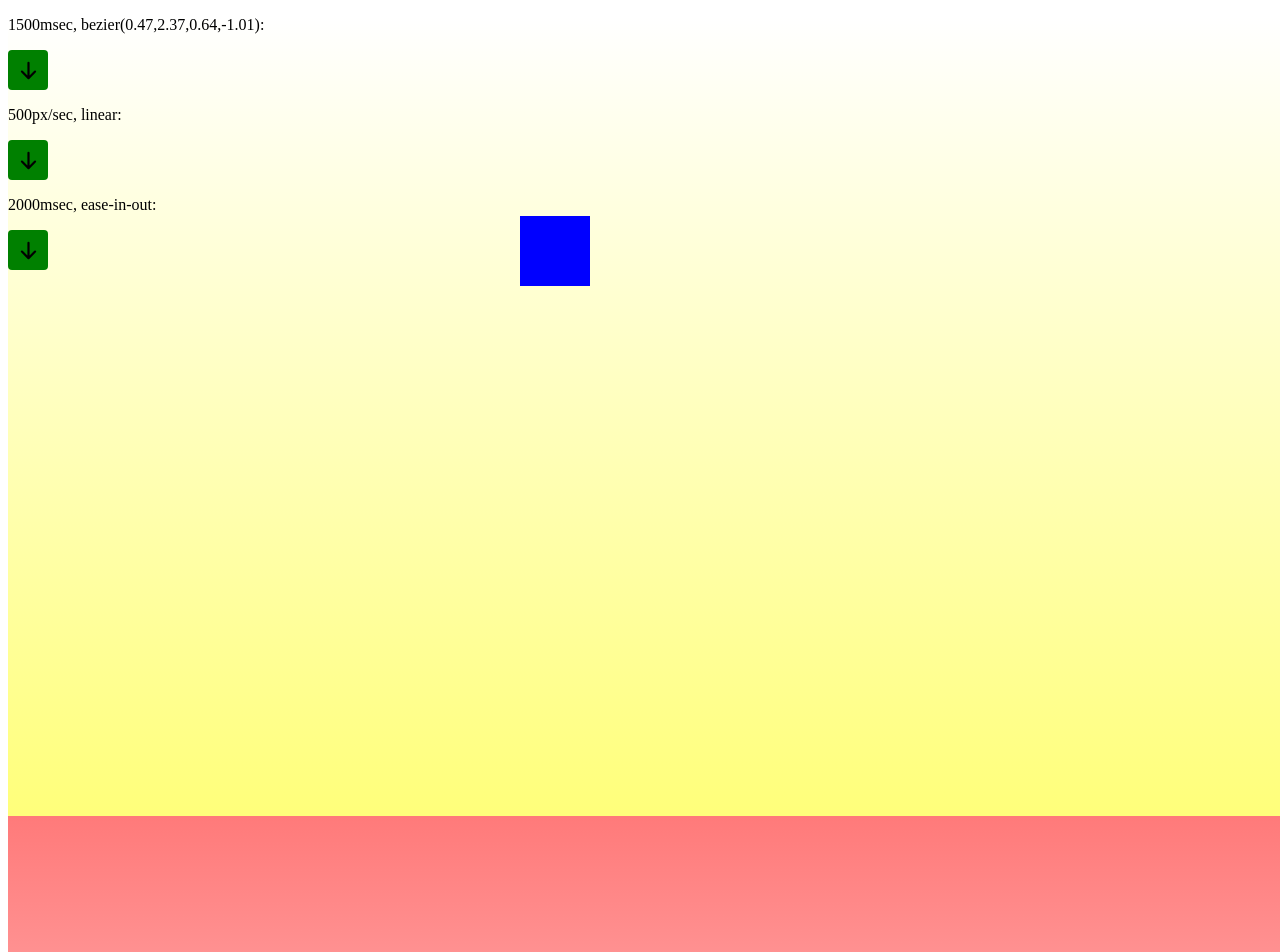
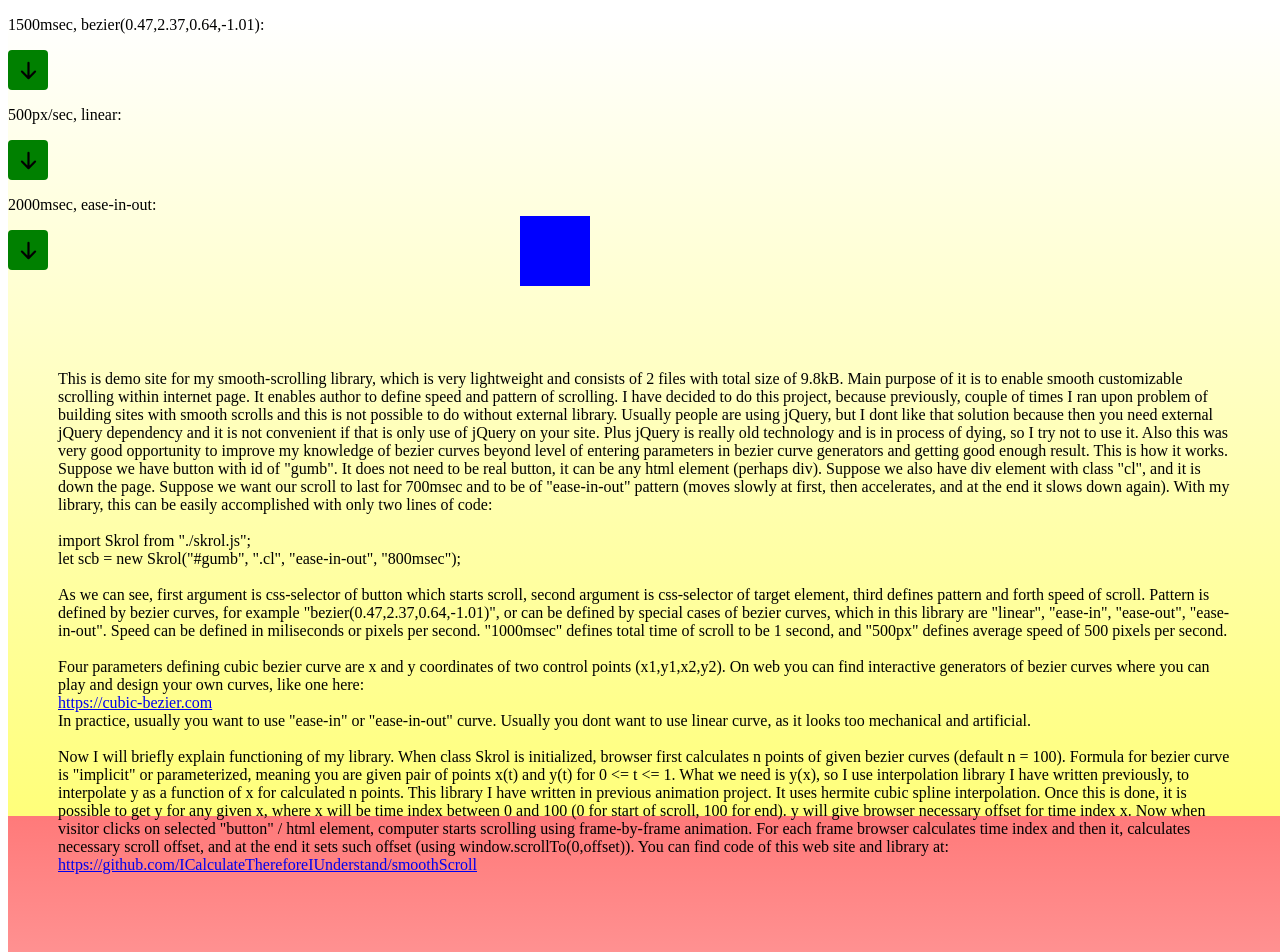
Before and after one commit to ICalculateThereforeIUnderstand/smoothScroll, a plain HTML site: page index.html in a window 1280 px wide. Shown: the top 952 px of the page. Drawn offline with Linux system fonts and the light colour scheme.

Commit message:
dodan je tekst.

```diff
--- a/index.css
+++ b/index.css
@@ -33,7 +33,7 @@
 #natpis {
     position: absolute;
     top: 200px;
-    left: 300px;
+    left: 30%;
 }
 
 .inline-block {
@@ -72,3 +72,11 @@
     top: 150px;
     left: 40%;
 }
+
+.tekst {
+    margin: 100px 50px 0px 50px;
+}
+
+.tekst1 {
+    margin: 0px 50px 0px 50px;
+}
--- a/index.html
+++ b/index.html
@@ -29,11 +29,33 @@
 		</div>
 		<div id="objekt">
 		</div>
+		<p class="tekst">This is demo site for my smooth-scrolling library, which is very lightweight and consists of 2 files with total size of 9.8kB. Main purpose of it is to enable smooth customizable scrolling within internet page. It enables author to define speed and pattern of scrolling. I have decided to do this project, because previously, couple of times I ran upon problem of building sites with smooth scrolls and this is not possible to do without external library. Usually people are using jQuery, but I dont like that solution because then you need external jQuery dependency and it is not convenient if that is only use of jQuery on your site. Plus jQuery is really old technology and is in process of dying, so I try not to use it. Also this was very good opportunity to improve my knowledge of bezier curves beyond level of entering parameters in bezier curve generators and getting good enough result.
+This is how it works. Suppose we have button with id of "gumb". It does not need to be real button, it can be any html element (perhaps div). Suppose we also have div element with class "cl", and it is down the page. Suppose we want our scroll to last for 700msec and to be of "ease-in-out" pattern (moves slowly at first, then accelerates, and at the end it slows down again). With my library, this can be easily accomplished with only two lines of code:
+<br><br>import Skrol from "./skrol.js";
+<br>let scb = new Skrol("#gumb", ".cl", "ease-in-out", "800msec");
+		</p>
+		<p class="tekst1">
+			<br>As we can see, first argument is css-selector of button which starts scroll, second argument is css-selector of target element, third defines pattern and forth speed of scroll. Pattern is defined by bezier curves, for example "bezier(0.47,2.37,0.64,-1.01)", or can be defined by special cases of bezier curves, which in this library are "linear", "ease-in", "ease-out", "ease-in-out".
+Speed can be defined in miliseconds or pixels per second. "1000msec" defines total time of scroll to be 1 second, and "500px" defines average speed of 500 pixels per second.
+		</p>
+		<p class="tekst1">
+			<br>Four parameters defining cubic bezier curve are x and y coordinates of two control points (x1,y1,x2,y2). On web you can find interactive generators of bezier curves where you can play and design your own curves, like one here:
+		</p>
+		<a class="tekst1" href="https://cubic-bezier.com">https://cubic-bezier.com</a>
+		<p class="tekst1">
+			In practice, usually you want to use "ease-in" or "ease-in-out" curve. Usually you dont want to use linear curve, as it looks too mechanical and artificial.
+		</p>
+		<p class="tekst1">
+		<br>Now I will briefly explain functioning of my library. When class Skrol is initialized, browser first calculates n points of given bezier curves (default n = 100). Formula for bezier curve is "implicit" or parameterized, meaning you are given pair of points x(t) and y(t) for 0 &lt;= t &lt;= 1. What we need is y(x), so I use interpolation library I have written previously, to interpolate y as a function of x for calculated n points. This library I have written in previous animation project. It uses hermite cubic spline interpolation. Once this is done, it is possible to get y for any given x, where x will be time index between 0 and 100 (0 for start of scroll, 100 for end). y will give browser necessary offset for time index x.
+Now when visitor clicks on selected "button" / html element, computer starts scrolling using frame-by-frame animation. For each frame browser calculates time index and then it, calculates necessary scroll offset, and at the end it sets such offset (using window.scrollTo(0,offset)).
+You can find code of this web site and library at:
+		</p>
+		<a class="tekst1" href="https://github.com/ICalculateThereforeIUnderstand/smoothScroll">https://github.com/ICalculateThereforeIUnderstand/smoothScroll</a>
 	</div>
     <div id="druga">
 	</div>
     <div id="treca">
-		<p id="natpis">Ides/neides, sve je OK, ziv sam i zdrav, i valjda je bog sa mnom.</p>
+		<p id="natpis">Ovo je nasa TARGET linija.</p>
 		<div id="klik2">
 			<svg xmlns="http://www.w3.org/2000/svg" width="35" height="35" fill="currentColor" class="bi bi-arrow-up-short" viewBox="0 0 16 16">
                 <path fill-rule="evenodd" d="M8 12a.5.5 0 0 0 .5-.5V5.707l2.146 2.147a.5.5 0 0 0 .708-.708l-3-3a.5.5 0 0 0-.708 0l-3 3a.5.5 0 1 0 .708.708L7.5 5.707V11.5a.5.5 0 0 0 .5.5z"/>
```
